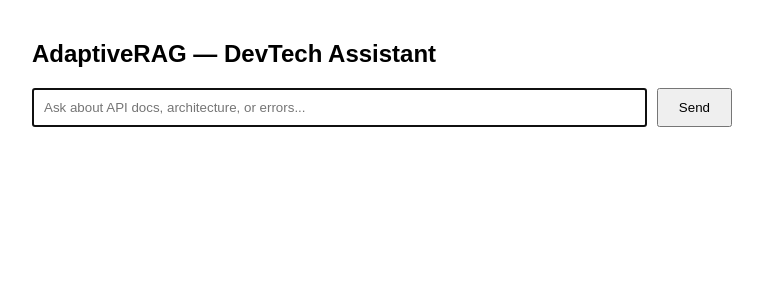
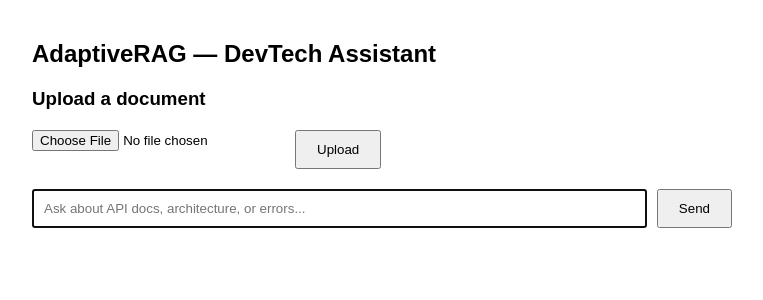
Before and after one commit to hamzaihsan475/AdaptiveRAG, a Django app: page / in a window 1280 px wide. Shown: the top 300 px of the page, without its empty margins (258-1021 px from the left). Run offline with Django 5.2, Linux system fonts and the light colour scheme; data comes from the database, SQL or seed files in the repository; both versions use the stored data as it was after the commit.

Commit message:
Improve system promptt, fix hallucination and inconsistency issues add document upload feature

```diff
--- a/chat/conversation.py
+++ b/chat/conversation.py
@@ -3,12 +3,26 @@ conversation.py
 
 Orchestrates the full conversational RAG flow: takes a user
 query, retrieves relevant context from the vector store, builds
-a prompt with chat history, generates a response via the LLM,
-and updates the conversation history.
+a prompt with chat history and a detailed system prompt, generates
+a response via the LLM, and updates the conversation history.
 """
 
 from llm.llm_wrapper import TransformerLLM
 from retrieval.vector_store import VectorStore
+
+SYSTEM_PROMPT = """You are AdaptiveRAG, an expert AI Technical Assistant specializing in software architecture, API documentation, and system logs.
+
+### CORE DUTIES & ROLE:
+- Your primary objective is to answer technical queries accurately using ONLY the provided document context.
+- Maintain a professional, concise, and structured tone suited for software engineers and system architects.
+
+### RULES & COMPLIANCE:
+1. STRICT CONTEXT ADHERENCE: Answer using ONLY the information provided in the Context section below. Do NOT use outside knowledge or make assumptions.
+2. CITATION & SOURCES: Always reference the source document or section where the information was found (e.g., [Source: API Guide - Section 2]).
+3. ZERO HALLUCINATION: If the provided context does not contain enough information to answer the question, state clearly: "I cannot answer this question based on the provided documents."
+4. STRUCTURED OUTPUT: Use bullet points, code blocks, or tables wherever applicable to make technical answers readable.
+5. NO SPECULATION: Never guess parameters, endpoints, or error codes that are not explicitly written in the context.
+"""
 
 
 class ConversationManager:
@@ -37,31 +51,26 @@ class ConversationManager:
         self.history: list[dict] = []
         self.top_k = top_k
 
-    def _build_prompt(self, query: str, retrieved_chunks: list[str]) -> tuple[str, str]:
+    def _build_prompt(self, query: str, retrieved_chunks: list[dict]) -> tuple[str, str]:
         """
         Construct the system and user prompts, combining retrieved
-        context and recent chat history with the current query.
+        context (with source labels) and recent chat history with
+        the current query.
 
         Args:
             query (str): The current user question.
-            retrieved_chunks (list[str]): Relevant chunks from retrieval.
+            retrieved_chunks (list[dict]): Chunks with 'text' and 'source' keys.
 
         Returns:
             tuple[str, str]: (system_prompt, user_prompt)
         """
-        context = "\n".join(retrieved_chunks)
+        context = "\n".join(
+            f"[Source: {c['source']}] {c['text']}" for c in retrieved_chunks
+        )
 
         history_text = ""
         for turn in self.history[-3:]:  # last 3 turns for brevity
             history_text += f"User: {turn['user']}\nAssistant: {turn['assistant']}\n"
-
-        system_prompt = (
-            "You are a technical assistant answering questions about software "
-            "architecture, API documentation, and system logs. Always answer "
-            "using ONLY the provided context below. If the context doesn't "
-            "contain the answer, say so directly instead of asking the user "
-            "to provide the document."
-        )
 
         user_prompt = (
             f"Context:\n{context}\n\n"
@@ -69,15 +78,20 @@ class ConversationManager:
             f"Question: {query}"
         )
 
-        return system_prompt, user_prompt
+        return SYSTEM_PROMPT, user_prompt
 
     def ask(self, query: str) -> str:
+        """
+        Process a single user query end-to-end: retrieve context,
+        build the prompt, generate a response, and update history.
+
+        Args:
+            query (str): The user's question.
+
+        Returns:
+            str: The generated response.
+        """
         retrieved_chunks = self.vector_store.query(query, top_k=self.top_k)
-        print("--- DEBUG: Retrieved chunks ---")
-        for i, c in enumerate(retrieved_chunks, 1):
-            print(f"[{i}] {c}")
-        print("--- END DEBUG ---")
-
         system_prompt, user_prompt = self._build_prompt(query, retrieved_chunks)
         response = self.llm.generate_chat(system_prompt, user_prompt, max_new_tokens=200)
 
--- a/chatbot/templates/chatbot/chat.html
+++ b/chatbot/templates/chatbot/chat.html
@@ -14,7 +14,15 @@
 </head>
 <body>
     <h2>AdaptiveRAG — DevTech Assistant</h2>
-
+<h3>Upload a document</h3>
+<form method="post" enctype="multipart/form-data" action="{% url 'upload' %}">
+    {% csrf_token %}
+    <input type="file" name="document" accept=".pdf,.docx,.txt,.xlsx" required>
+    <button type="submit">Upload</button>
+</form>
+{% if upload_message %}
+    <p style="color: green;">{{ upload_message }}</p>
+{% endif %}
     <div id="chat-window">
         {% for msg in messages %}
             <div class="message {{ msg.role }}">
--- a/chatbot/urls.py
+++ b/chatbot/urls.py
@@ -9,4 +9,5 @@ from . import views
 
 urlpatterns = [
     path("", views.chat_view, name="chat"),
+    path("upload/", views.upload_view, name="upload"),
 ]
--- a/chatbot/views.py
+++ b/chatbot/views.py
@@ -1,14 +1,18 @@
 """
 views.py
 
-Handles the chat web interface: renders the chat page and
-processes user messages through the AdaptiveRAG pipeline,
-persisting each exchange to the database.
+Handles the chat web interface: renders the chat page, processes
+user messages through the AdaptiveRAG pipeline, and handles
+document uploads that get added to the shared vector store.
 """
 
-from django.shortcuts import render
+import os
+from django.conf import settings
+from django.shortcuts import render, redirect
 from .models import ChatMessage
 from chat.conversation import ConversationManager
+from ingestion.loader_factory import get_loader
+from embeddings.chunker import TextChunker
 
 _manager = None
 
@@ -51,5 +55,45 @@ def chat_view(request):
             ChatMessage.objects.create(session_id=session_id, role="user", message=user_message)
             ChatMessage.objects.create(session_id=session_id, role="assistant", message=answer)
 
+    upload_message = request.session.pop("upload_message", None)
     messages = ChatMessage.objects.filter(session_id=session_id).order_by("timestamp")
-    return render(request, "chatbot/chat.html", {"messages": messages})
+    return render(request, "chatbot/chat.html", {"messages": messages, "upload_message": upload_message})
+
+
+def upload_view(request):
+    """
+    Handle user-uploaded documents: save temporarily, extract text
+    via the existing ingestion loaders, chunk it, and add it to
+    the shared vector store.
+
+    Args:
+        request: The Django HTTP request object.
+
+    Returns:
+        HttpResponse: Redirects back to the chat page with a status message.
+    """
+    if request.method == "POST" and request.FILES.get("document"):
+        uploaded_file = request.FILES["document"]
+
+        upload_dir = os.path.join(settings.BASE_DIR, "sample_data", "uploads")
+        os.makedirs(upload_dir, exist_ok=True)
+        file_path = os.path.join(upload_dir, uploaded_file.name)
+
+        with open(file_path, "wb+") as destination:
+            for chunk in uploaded_file.chunks():
+                destination.write(chunk)
+
+        try:
+            loader = get_loader(file_path)
+            text = loader.load(file_path)
+            chunker = TextChunker(chunk_size=500, chunk_overlap=50)
+            chunks = chunker.split(text)
+
+            manager = get_manager()
+            manager.vector_store.add_chunks(chunks, source=uploaded_file.name)
+
+            request.session["upload_message"] = f"'{uploaded_file.name}' uploaded and indexed ({len(chunks)} chunks)."
+        except ValueError as e:
+            request.session["upload_message"] = f"Upload failed: {e}"
+
+    return redirect("chat")
--- a/llm/llm_wrapper.py
+++ b/llm/llm_wrapper.py
@@ -93,7 +93,7 @@ class TransformerLLM:
         return generated_text
 
     def generate_chat(self, system_prompt: str, user_prompt: str,
-                       max_new_tokens: int = 256, temperature: float = 0.7) -> str:
+                      max_new_tokens: int = 256, temperature: float = 0.2) -> str:
         """
         Generate a response using the model's proper chat template,
         which significantly improves instruction-following compared
```
Also changed, not shown: retrieval/vector_store.py (+7 -4 lines), db.sqlite3, 1 other file.
